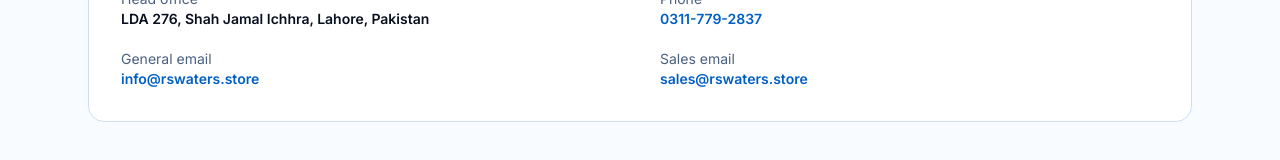
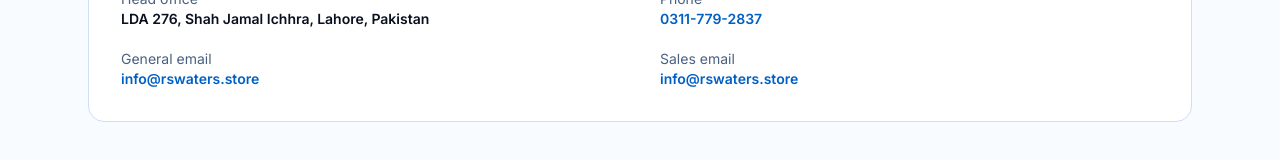
Before and after one commit to OrbixtarTechnologies/AquaRSWaters, a React (Vite) app: page /about in a window 1280 px wide. Shown: the part 1137-1297 px from the top of the page. Built offline with nearby package versions, Linux system fonts and the light colour scheme; the HTML template or start-up script is replaced by a standard one.

Commit message:
Use one verified company-domain contact email

```diff
--- a/src/pages/About.tsx
+++ b/src/pages/About.tsx
@@ -96,7 +96,7 @@
             </div>
             <div>
               <dt className="text-[#4a6080]">Sales email</dt>
-              <dd><a href="mailto:sales@rswaters.store" className="font-semibold text-[#005fc5] hover:underline">sales@rswaters.store</a></dd>
+              <dd><a href="mailto:info@rswaters.store" className="font-semibold text-[#005fc5] hover:underline">info@rswaters.store</a></dd>
             </div>
           </dl>
         </div>
```
